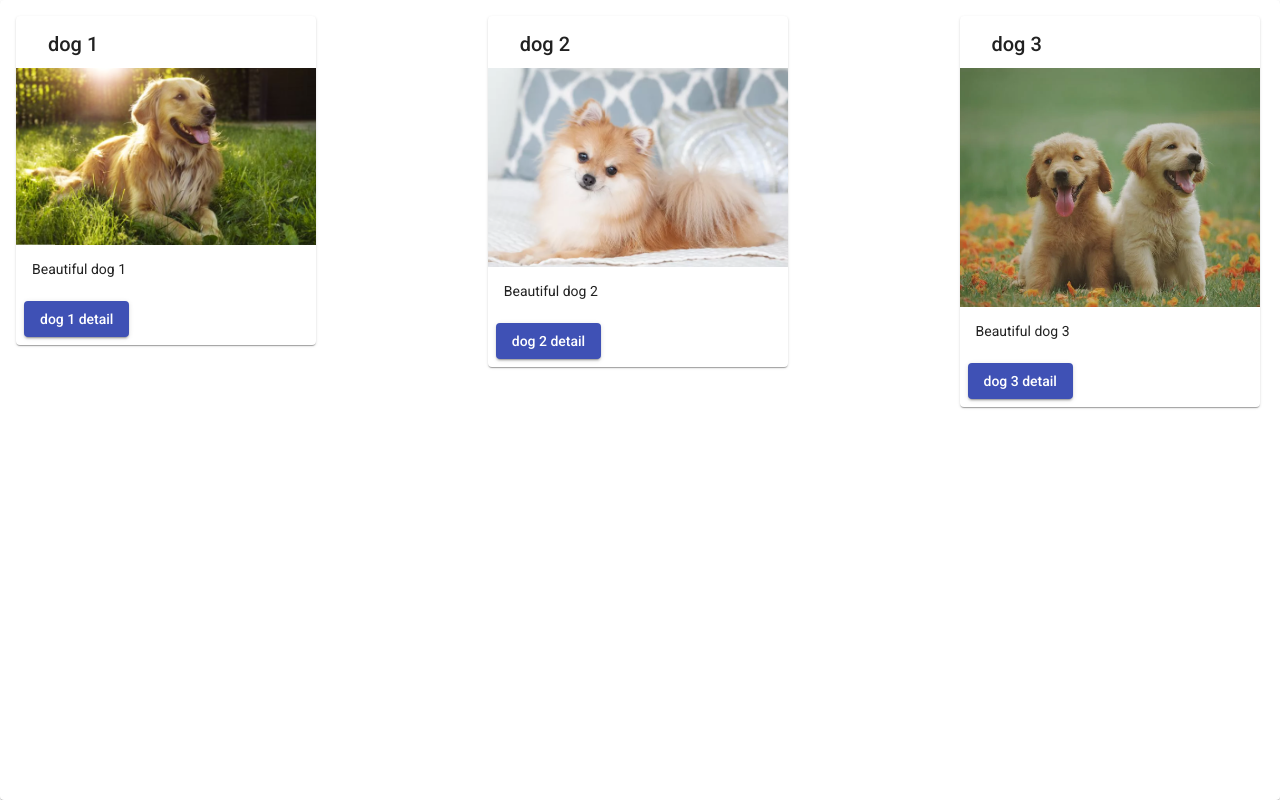
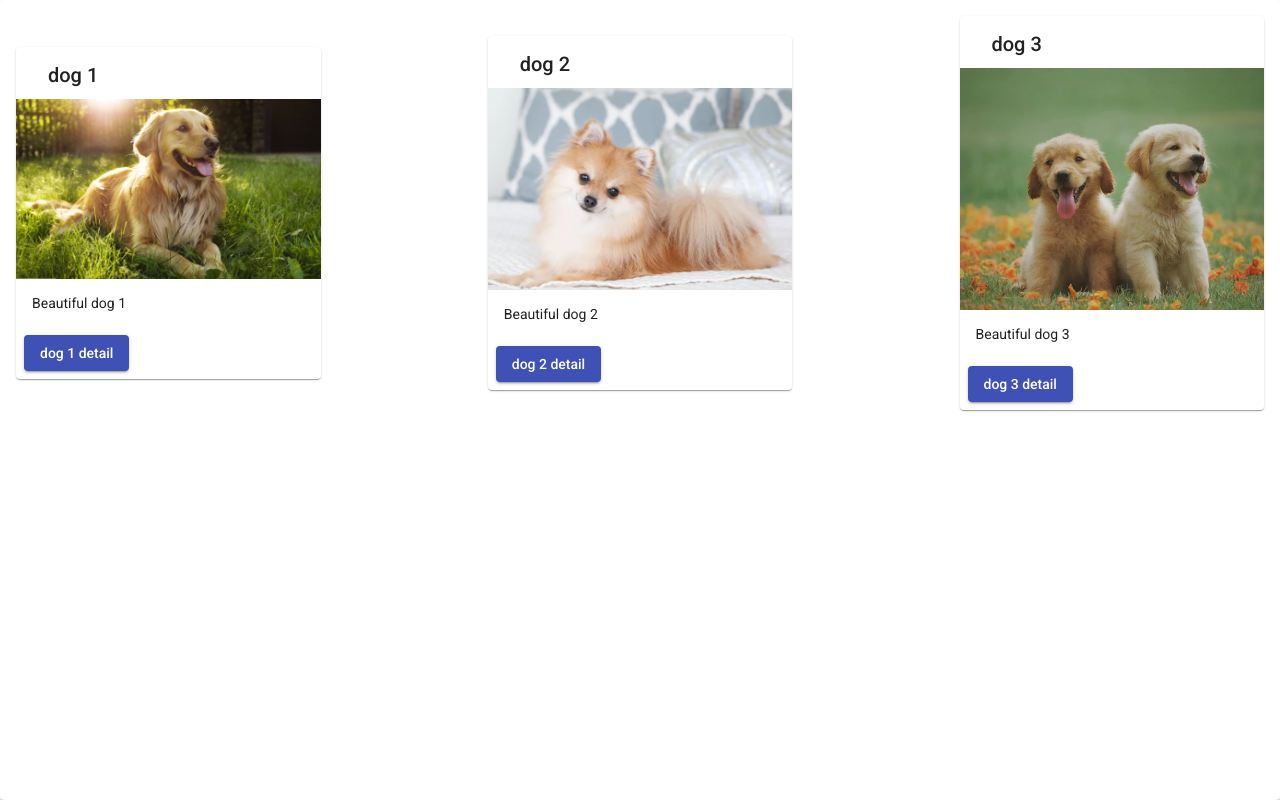
Before and after one commit to derson26/standalone-component, an Angular app: page / in a window 1280 px wide. Built offline with nearby package versions, Linux system fonts and the light colour scheme.

Commit message:
configure FlexLayout

```diff
--- a/src/app/components/card-list/card-list.component.css
+++ b/src/app/components/card-list/card-list.component.css
@@ -1,3 +1,3 @@
-.mat-card {
+.mat-card.card-list {
   min-height: 100%;
 }
--- a/src/app/components/card-list/card-list.component.html
+++ b/src/app/components/card-list/card-list.component.html
@@ -1,8 +1,8 @@
-<mat-card>
-  <div fxLayout="row wrap" fxLayout.lt-sm="column" fxLayoutGap="10px grid" fxLayoutAlign="space-between">
+<mat-card class="card-list">
+  <div fxLayout="row wrap"  fxLayoutGap="10px grid" fxLayoutAlign="space-between center">
   <ng-container *ngFor="let dog of dogList$ | async; let i = index;">
-    <dog-card fxFlex="25%" fxFlex.sm="50%" fxFlex.md="33.3%" fxFlex.xl="20%"
-    fxFlex.xs="100%" [dog]="dog" [index]="i">
+    <dog-card fxFlex="25%" fxFlex.sm="50%" fxFlex.md="33.3%" fxFlex.xl="20%" fxFlex.xs="100%" [dog]="dog"
+    [index]="i">
     </dog-card>
   </ng-container>
 </div>
--- a/src/app/components/card/card.component.css
+++ b/src/app/components/card/card.component.css
@@ -1,4 +0,0 @@
-.mat-card{
-  width: 300px;
-  /* height: 350px; */
-}
```
